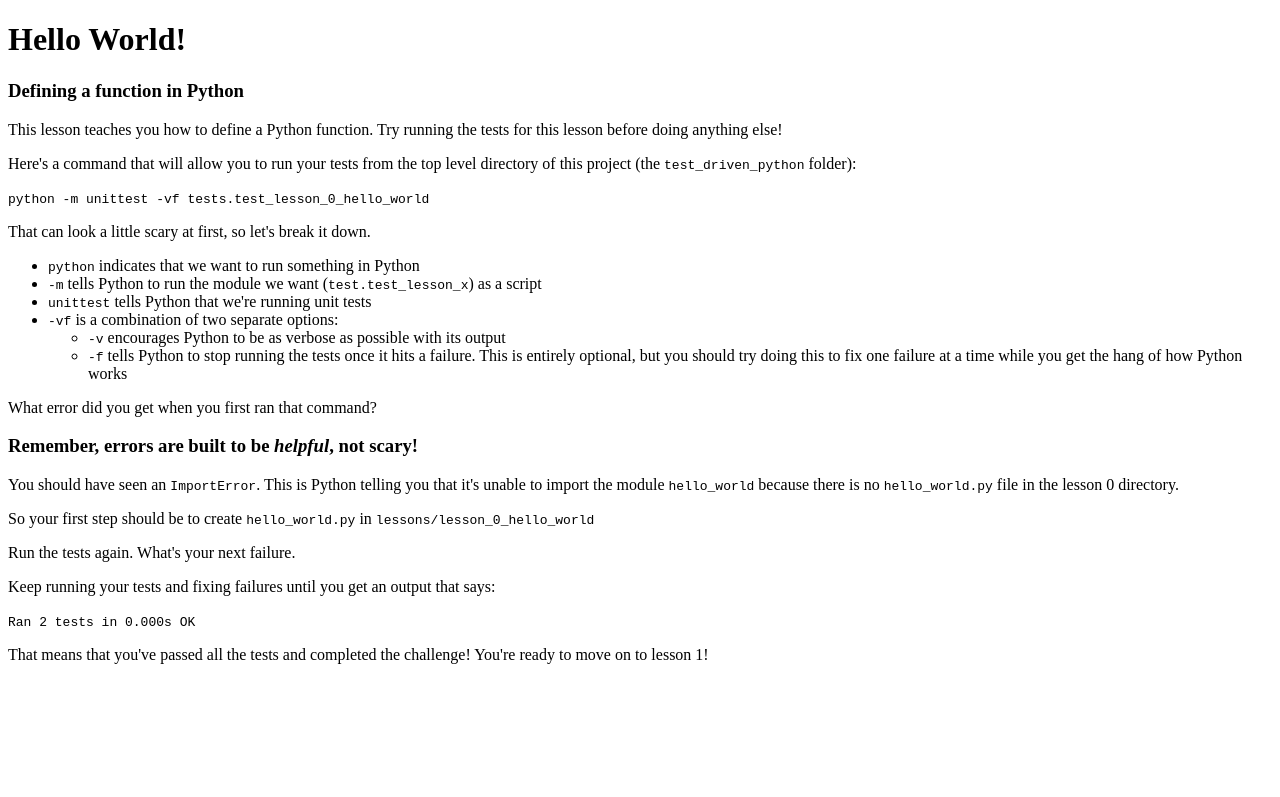
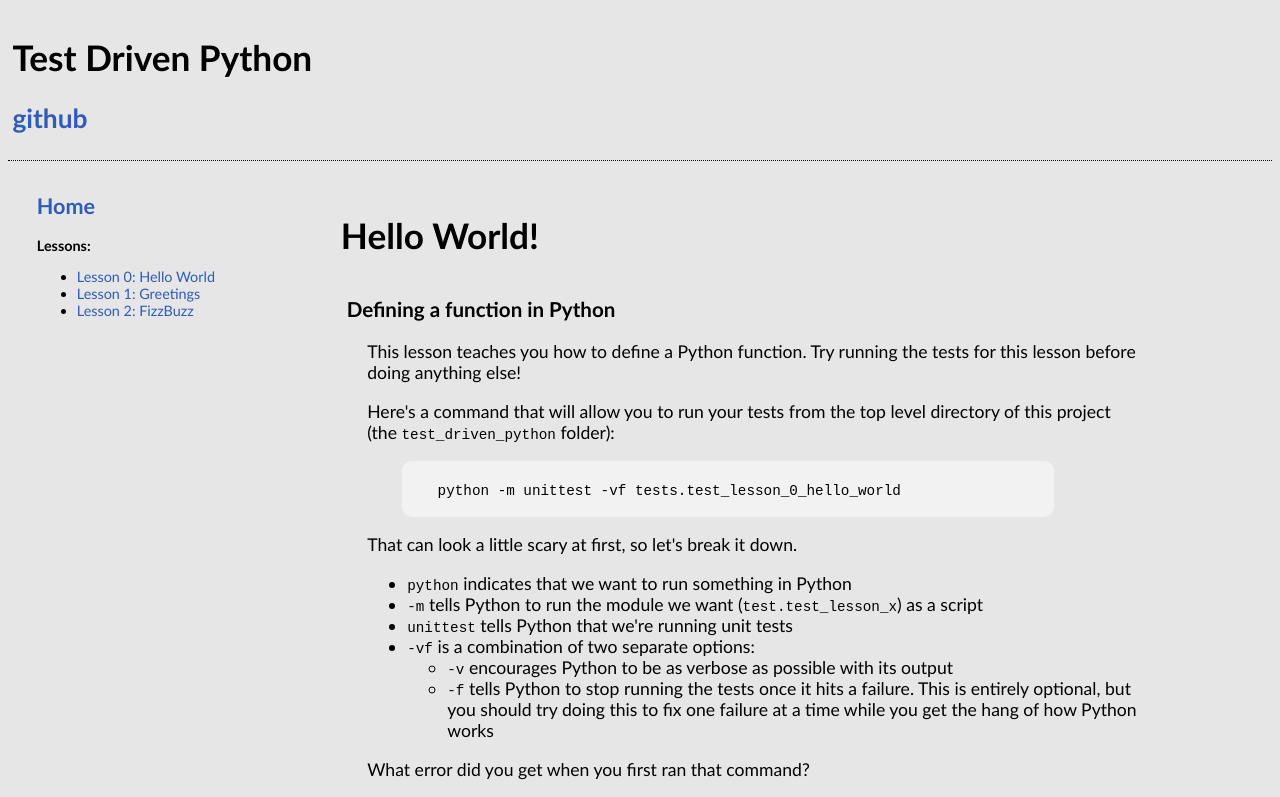
Before and after one commit to thejessleigh/test_driven_python, a plain HTML site: page lessons/lesson_0_hello_world/index.html in a window 1280 px wide. Shown: the top 797 px of the page. Drawn offline with Linux system fonts and the light colour scheme.

Commit message:
Add first draft stylesheet and style existing html files.

```diff
--- /dev/null
+++ b/assets/style.css
@@ -0,0 +1,66 @@
+body {
+	background-color: #e6e6e6;
+	font-family: Gill Sans, sans-serif;
+}
+
+a:visited {
+	color: #79a6d2;
+}
+
+a:hover {
+	text-decoration: underline;
+}
+
+a {
+	color: #2e5cb8;
+	text-decoration: none;
+}
+
+.header {
+	padding: .25em;
+	font-size: 110%;
+	border-bottom: 1px dotted #000000;
+}
+
+.footer {
+	text-align: center;
+	padding: .25em;
+	border-top: 1px solid #000000;
+}
+
+.nav {
+  float: left;
+  margin: 1em;
+  padding: 0 1em 1em;
+  width: 14em;
+  font-size: 90%;
+}
+
+.content {
+  padding: 0 2em 0 15em;
+  min-height: 30em;
+  min-width: 20em;
+  max-width: 44em;
+  font-size: 110%;
+  margin: 1em auto; }
+  .content h1, .content h2, .content h3 {
+    margin-left: -1em;
+}
+
+.content h1 {
+    padding: .5em .25em;
+    margin-top: 1em;
+}
+
+.content h2 {
+    margin-top: 1em;
+    border-bottom: #268bd2 1px dotted;
+}
+
+.codeblock {
+	background-color: #f2f2f2;
+	padding: 1em 2em;
+	margin-left: 2em;
+	margin-right: 5em;
+	border-radius: 10px;
+}
--- a/lessons/lesson_0_hello_world/index.html
+++ b/lessons/lesson_0_hello_world/index.html
@@ -1,6 +1,28 @@
 <!DOCTYPE html>
 <html>
+	<head>
+		<title>TDP: Lesson 0 Hello World!</title>
+		<link href="../../assets/style.css" media="screen" rel="stylesheet" type="text/css" />
+	</head>
 	<body>
+	    <div class="header">
+        	<h1>Test Driven Python</h1>
+        	<h2>
+            	<a href="https://github.com/thejessleigh/test_driven_python">github</a>
+        	</h2>
+    	</div>
+    	<div class="nav">
+        	<h2>
+            	<a href="../../index.html">Home</a>
+        	</h2>
+        	<b>Lessons:</b>
+        	<ul>
+            	<li><a href="../lesson_0_hello_world/index.html">Lesson 0: Hello World</a></li>
+            	<li><a href="../lesson_1_greetings/index.html">Lesson 1: Greetings</a></li>
+            	<li><a href="../lesson_2_fizzbuzz/index.html">Lesson 2: FizzBuzz</a></li>
+        	</ul>
+    	</div>
+    	<div class="content">
 			<h1>
 				Hello World!
 			</h1>
@@ -15,10 +37,11 @@
 			<p>
 				Here's a command that will allow you to run your tests from the top level directory of this project (the <code>test_driven_python</code> folder):
 			</p>
-
-		<p>
-			<code>python -m unittest -vf tests.test_lesson_0_hello_world</code>
-		</p>
+			<div class='codeblock'>
+				<code>
+					python -m unittest -vf tests.test_lesson_0_hello_world
+				</code>
+			</div>
 
 			<p>
 				That can look a little scary at first, so let's break it down.
@@ -60,6 +83,10 @@
 				</p>
 				That means that you've passed all the tests and completed the challenge! You're ready to move on to lesson 1!
 			</p>
+		</div>
+		<div class="footer">
+
+		</div>
 
 	</body>
 </html>
```
Also changed, not shown: index.html (+26 -3 lines), lessons/lesson_1_greetings/index.html (+26 -1 lines). Lines whose indentation alone changed are shown as unchanged.
